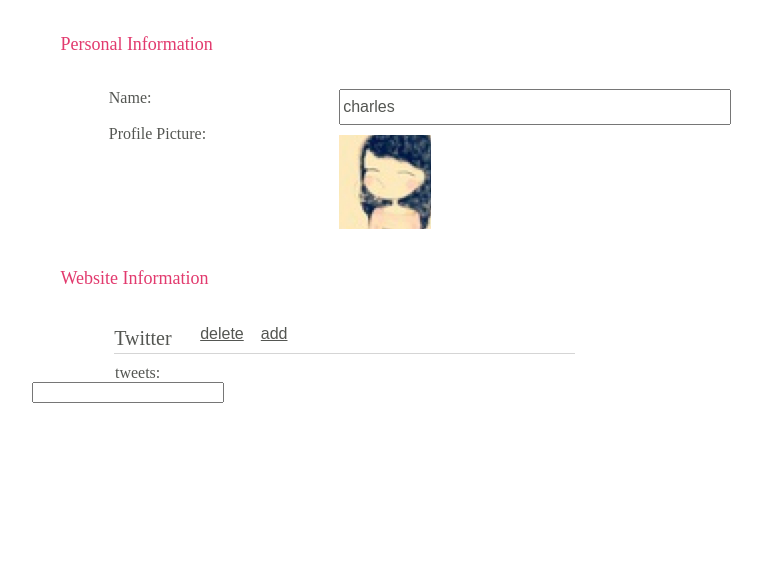
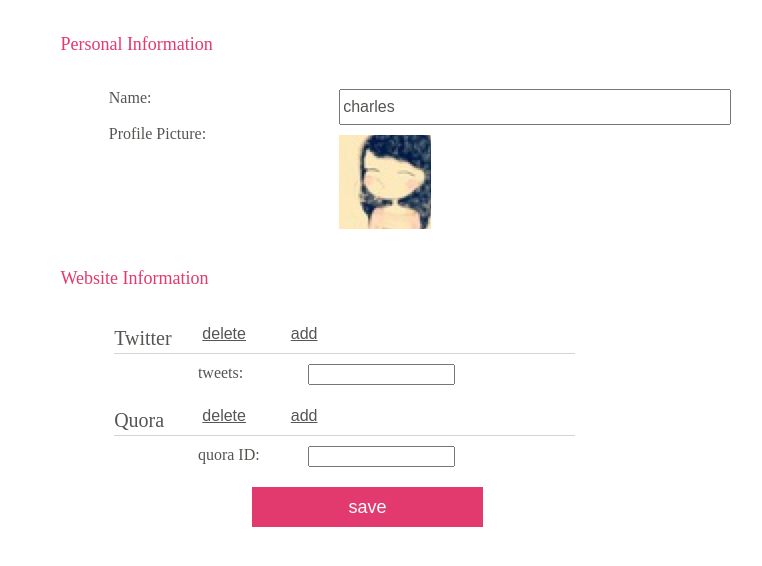
Before and after one commit to CharlesZ-Chen/ChasingSomeone, a Django app: template templates/ChasingSomeoneApp/edit.html in a window 1280 px wide. Shown: the part 212-778 px from the top of the page, without its empty margins (234-996 px from the left). Run offline with Django 3.2, Linux system fonts and the light colour scheme; the template is opened without the code that fills it, so the values that code supplies are empty.

Commit message:
edit page

```diff
--- a/static/css/edit.css
+++ b/static/css/edit.css
@@ -99,6 +99,7 @@ body
 {
     float: left;
     margin-left: 20%;
+    padding-bottom: 20px;
     width: 60%;
 }
 
@@ -161,10 +162,11 @@ body
     height: 180px;
 }
 
-.twitter-content
+.website-content
 {
     width: 60%;
     float: left;
+    margin-bottom: 20px;
 }
 
 .sub-description
@@ -191,7 +193,7 @@ body
 
 .delete-button
 {
-    width: 40px;
+    width: 60px;
     height: 20px;
     line-height: 20px;
     float: left;
@@ -215,7 +217,7 @@ body
 {
     float: left;
     width: 60%;
-    text-indent: 30%;
+    text-indent: 60%;
     overflow: hidden;
     text-overflow: ellipsis;
     white-space:nowrap;
@@ -224,9 +226,20 @@ body
 .twitter-tweets
 {
     float: left;
-    width: 40%;
-    text-indent: 10%;
+    width: 30%;
     overflow: hidden;
     text-overflow: ellipsis;
     white-space: nowrap;
 }
+
+.save-change
+{
+    width: 30%;
+    height: 40px;
+    margin-left: 30%;
+    color: white;
+    font-size: 18px;
+    background: #e23a6e;
+    border: none;
+    margin-bottom: 20px;
+}
--- a/templates/ChasingSomeoneApp/edit.html
+++ b/templates/ChasingSomeoneApp/edit.html
@@ -53,7 +53,7 @@
         <div class="description">
             Website Information
         </div>
-        <div class="twitter-content">
+        <div class="website-content">
             <div class="sub-description">
                 <div class="website-name">Twitter</div>
                 <button class="delete-button" value="delete">delete</button>
@@ -65,7 +65,19 @@
             </div>
         </div>
 
+         <div class="website-content">
+            <div class="sub-description">
+                <div class="website-name">Quora</div>
+                <button class="delete-button" value="delete">delete</button>
+                <button class="delete-button" value="add">add</button>
+            </div>
+            <div class="content-item-website">
+                <div class="website-item-left">quora ID:</div>
+                <input class="twitter-tweets" type="text">
+            </div>
+        </div>
 
+         <button class="save-change">save</button>
     </div>
 
 </body>
```
